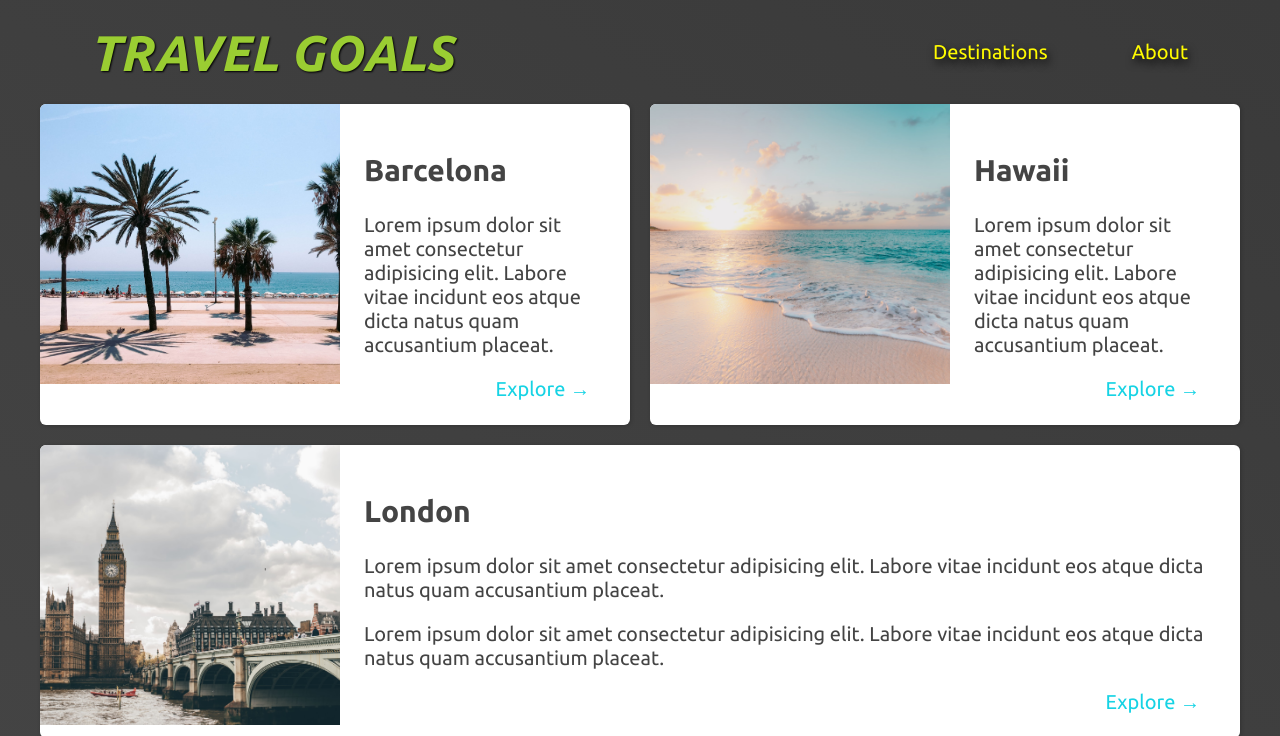
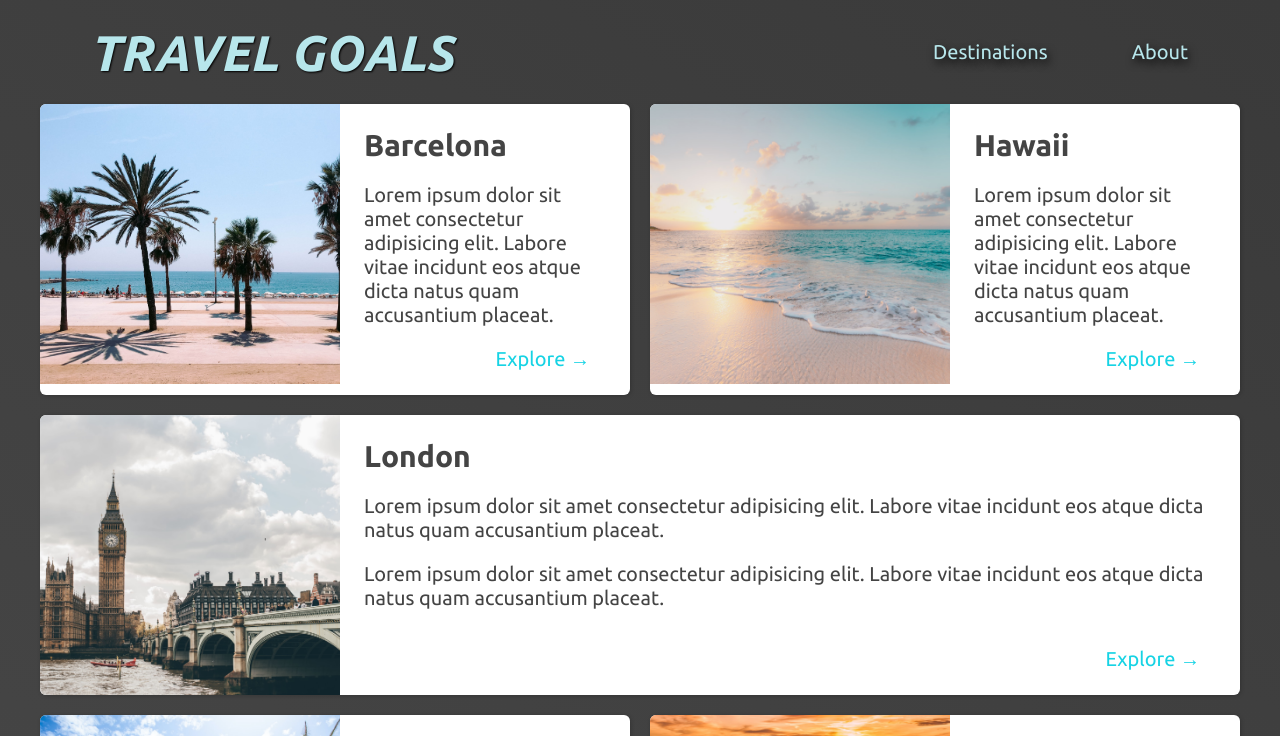
Before and after one commit to conradrado/WEB-DEV-COMPLETE-GUIDE, a plain HTML site: page places.html in a window 1280 px wide. Shown: the top 736 px of the page. Drawn offline with Linux system fonts and the light colour scheme.

Commit message:
finalized places page

```diff
--- a/places.css
+++ b/places.css
@@ -1,6 +1,19 @@
 header{
     position: static;
 
+}
+
+#page-logo a{
+    color:rgb(183, 230, 235);
+}
+
+header a{
+    color:rgb(183, 230, 235);
+}
+
+header nav a:hover{
+    background-color: rgb(183, 230, 235);
+    color: rgb(59, 59, 59);
 }
 
 body{
@@ -43,6 +56,10 @@ main li img{
     justify-content: space-between;
 }
 
+.item-content h2{
+    margin : 0;
+}
+
 .actions{
     text-align: right;
 }
```
